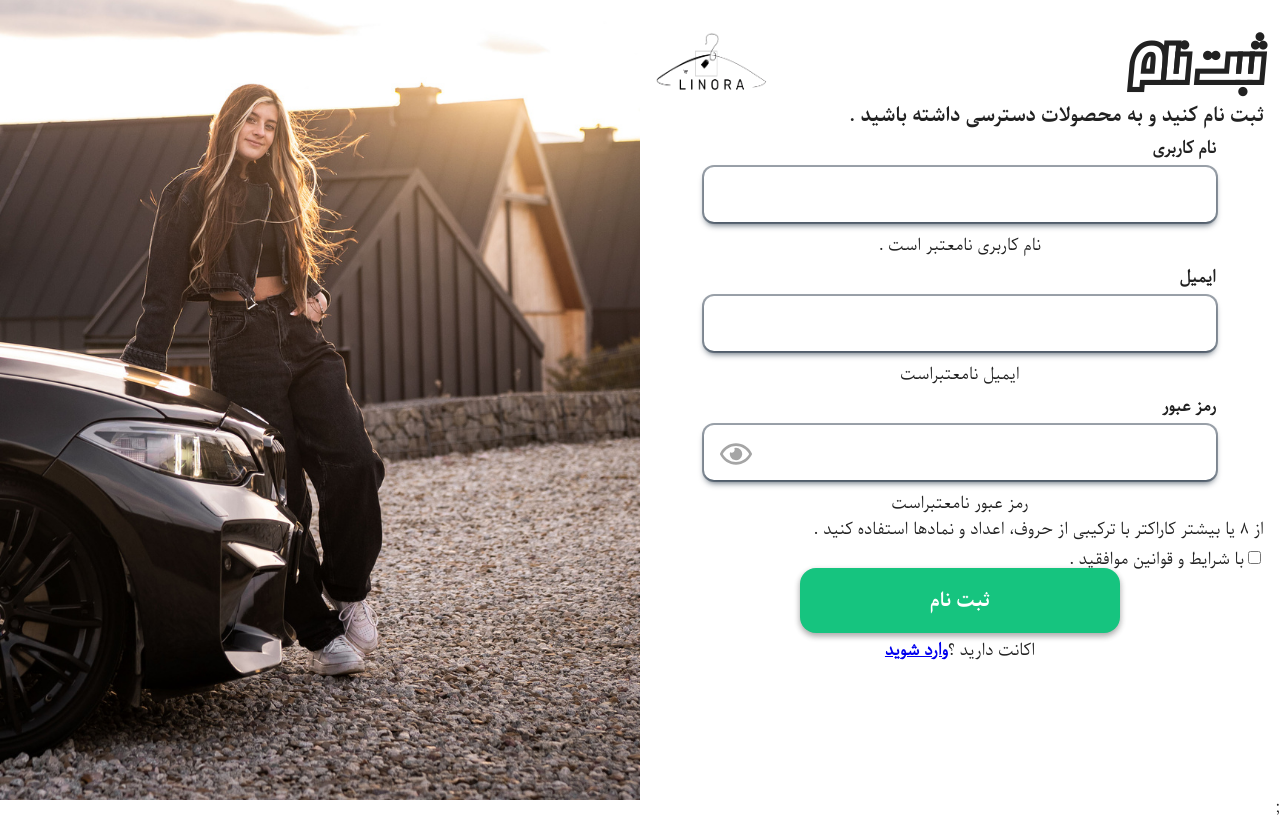
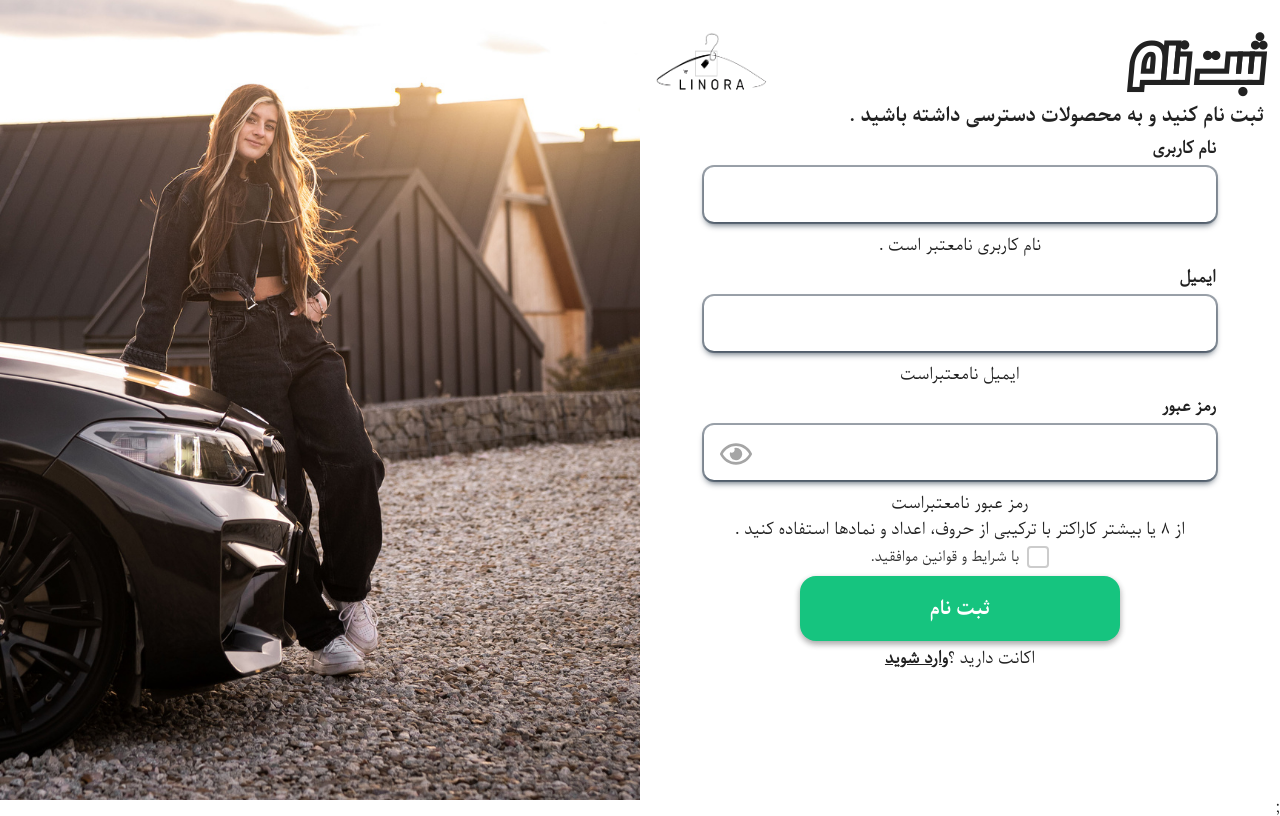
Before and after one commit to mojtaba-jsx/LINORA, a React (Vite) app: page /auth/signup in a window 1280 px wide. Built offline with nearby package versions, Linux system fonts and the light colour scheme.

Commit message:
[SignUp-Login]- Add Some Changes

```diff
--- a/src/pages/Login/Login.css
+++ b/src/pages/Login/Login.css
@@ -141,7 +141,7 @@
     font-size: 19px;
   }
   .login__form-btn:hover {
-    transform: translateY(-10px);
+    transform: scale(1.04);
   }
 
   .login__form-login {
--- a/src/pages/SignUp/SignUp.css
+++ b/src/pages/SignUp/SignUp.css
@@ -120,6 +120,10 @@ body {
 .signup__form-hint,
 .signup__form-label-privacy {
   margin-top: 10px;
+  text-align: center;
+}
+.signup__form-label-privacy{
+  margin: 0.5rem auto;
 }
 
 .signup__form-btn {
@@ -139,7 +143,7 @@ body {
   font-size: 19px;
 }
 .signup__form-btn:hover {
-  transform: translateY(-10px);
+  transform: scale(1.04);
 }
 
 .signup__form-login {
@@ -149,4 +153,56 @@ body {
 .signup__form-login a {
   font-weight: bold;
   text-decoration: underline;
+  color: var(--black);
 }
+
+
+.signup__form-label-privacy {
+  display: flex;
+  align-items: center;
+  gap: 8px;
+  cursor: pointer;
+  font-size: 14px;
+  color: #333;
+}
+
+/* مخفی کردن چک‌باکس پیش‌فرض */
+.signup__form-privacy {
+  display: none;
+}
+
+/* استایل باکس چک‌باکس */
+.custom-checkbox {
+  position: relative;
+  width: 18px;
+  height: 18px;
+  border: 2px solid #ccc;
+  border-radius: 4px;
+  transition: 0.3s;
+}
+
+/* وقتی چک‌باکس انتخاب شود */
+.signup__form-privacy:checked + .custom-checkbox {
+  background: #4caf50;
+  border-color: #4caf50;
+}
+
+/* ایجاد تیک */
+.custom-checkbox::after {
+  content: "";
+  position: absolute;
+  width: 5px;
+  height: 10px;
+  border: solid white;
+  border-width: 0 2px 2px 0;
+  transform: rotate(45deg);
+  top: 2px;
+  left: 6px;
+  opacity: 0;
+  transition: 0.3s;
+}
+
+/* نمایش تیک هنگام انتخاب */
+.signup__form-privacy:checked + .custom-checkbox::after {
+  opacity: 1;
+}
--- a/src/pages/SignUp/SignUp.jsx
+++ b/src/pages/SignUp/SignUp.jsx
@@ -49,7 +49,8 @@ function SignUp() {
             </span>
             <label className="signup__form-label-privacy">
               <input type="checkbox" className="signup__form-privacy" />
-              با شرایط و قوانین موافقید .
+              <span className="custom-checkbox"></span>
+              با شرایط و قوانین موافقید.
             </label>
 
             <button className="signup__form-btn">ثبت نام</button>
```
